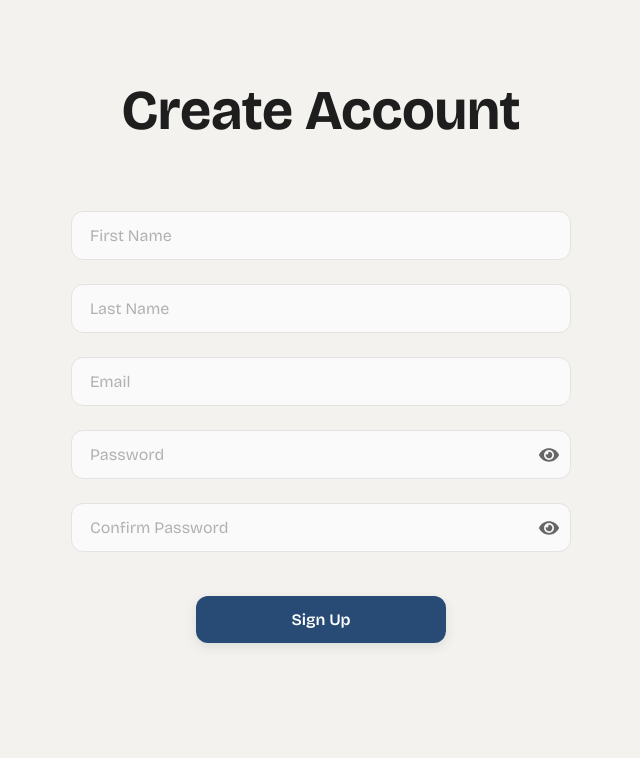
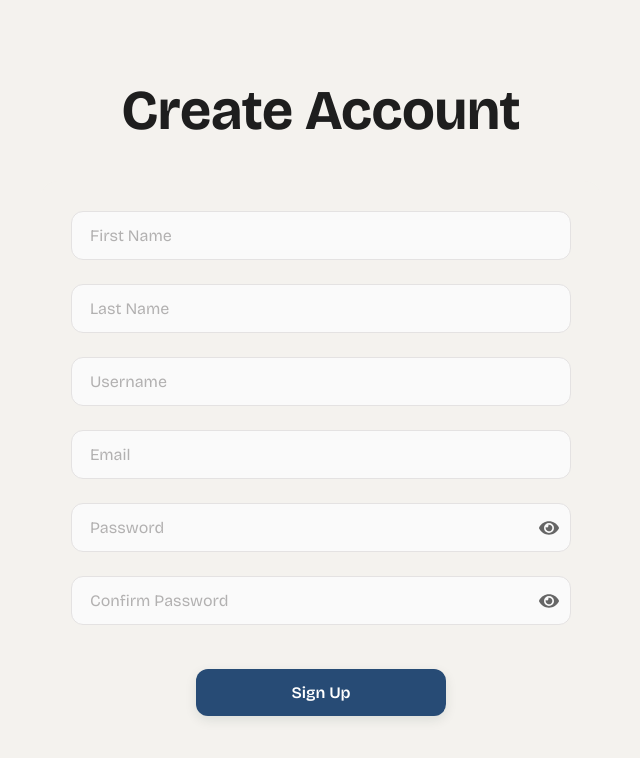
Before and after one commit to awkorn/dishlist-web, a React (Create React App) app in the folder frontend/: page /signup in a window 1280 px wide. Shown: the top 758 px of the page, without its empty margins (319-959 px from the left). Built offline with nearby package versions, Linux system fonts and the light colour scheme; no server answers.

Commit message:
update sign up to handle first last name

```diff
--- a/frontend/src/features/auth/components/SignUpForm/SignUpForm.js
+++ b/frontend/src/features/auth/components/SignUpForm/SignUpForm.js
@@ -6,18 +6,47 @@ import { FaEye, FaEyeSlash } from "react-icons/fa";
 import { useNavigate } from "react-router-dom";
 import { useAuth } from "../../../../contexts/AuthProvider";
 import styles from "./SignUpForm.module.css";
+import { useLazyQuery } from "@apollo/client";
+import { gql } from "@apollo/client";
+
+// GraphQL query to check username availability
+const CHECK_USERNAME_AVAILABILITY = gql`
+  query CheckUsernameAvailability($username: String!) {
+    checkUsernameAvailability(username: $username)
+  }
+`;
 
 const SignUpForm = () => {
   const [firstName, setFirstName] = useState("");
   const [lastName, setLastName] = useState("");
+  const [username, setUsername] = useState("");
   const [email, setEmail] = useState("");
   const [password, setPassword] = useState("");
   const [confirmPassword, setConfirmPassword] = useState("");
   const [showPassword, setShowPassword] = useState(false);
   const [showConfirmPassword, setShowConfirmPassword] = useState(false);
   const [loading, setLoading] = useState(false);
+  const [usernameError, setUsernameError] = useState("");
+  const [checkingUsername, setCheckingUsername] = useState(false);
   const navigate = useNavigate();
   const { currentUser, dbUser } = useAuth();
+
+  // Set up the username availability check query
+  const [checkUsername, { loading: usernameLoading }] = useLazyQuery(CHECK_USERNAME_AVAILABILITY, {
+    onCompleted: (data) => {
+      if (!data.checkUsernameAvailability) {
+        setUsernameError("This username is already taken. Please choose another one.");
+      } else {
+        setUsernameError("");
+      }
+      setCheckingUsername(false);
+    },
+    onError: (error) => {
+      console.error("Error checking username:", error);
+      setUsernameError("Error checking username availability");
+      setCheckingUsername(false);
+    }
+  });
 
   useEffect(() => {
     // Only redirect when both Firebase auth and MongoDB user are ready
@@ -26,15 +55,53 @@ const SignUpForm = () => {
       const isNewUser = currentUser.metadata.creationTime === currentUser.metadata.lastSignInTime;
 
       if (isNewUser) {
-        toast.success("Sign-up successful! Welcome, " + currentUser.displayName);
+        toast.success(`Welcome, ${firstName} ${lastName}!`);
       }
 
       navigate("/dishlists");
     }
-  }, [currentUser, dbUser, navigate]);
+  }, [currentUser, dbUser, navigate, firstName, lastName]);
+
+  // Validate username (only alphanumeric and underscores allowed)
+  const validateUsername = (username) => {
+    const usernameRegex = /^[a-zA-Z0-9_]+$/;
+    return usernameRegex.test(username);
+  };
+
+  // Create a debounced username check function
+  const handleUsernameChange = (e) => {
+    const value = e.target.value;
+    setUsername(value);
+
+    // First, validate the format
+    if (value && !validateUsername(value)) {
+      setUsernameError("Username can only contain letters, numbers, and underscores");
+      return;
+    }
+
+    setUsernameError("");
+
+    // If username is valid and at least 3 characters, check availability
+    if (value.length >= 3) {
+      setCheckingUsername(true);
+
+      // Add debounce logic to avoid too many requests
+      const timeoutId = setTimeout(() => {
+        checkUsername({ variables: { username: value } });
+      }, 500); // Wait 500ms after user stops typing
+
+      return () => clearTimeout(timeoutId);
+    }
+  };
 
   const handleSignUp = async (e) => {
     e.preventDefault(); // Prevents page reload
+
+    // Check for username errors
+    if (usernameError) {
+      toast.error("Please fix the username issues before submitting");
+      return;
+    }
 
     // Password verification
     const passwordRegex =
@@ -47,14 +114,26 @@ const SignUpForm = () => {
     }
 
     // Check for empty fields
-    if (!firstName || !lastName || !email || !password || !confirmPassword) {
+    if (!firstName || !lastName || !username || !email || !password || !confirmPassword) {
       toast.error("Please fill out all fields.");
+      return;
+    }
+
+    // Validate username format
+    if (!validateUsername(username)) {
+      toast.error("Username can only contain letters, numbers, and underscores");
       return;
     }
 
     // Validate passwords match
     if (password !== confirmPassword) {
       toast.error("Passwords do not match.");
+      return;
+    }
+
+    // Don't proceed if still checking username
+    if (checkingUsername || usernameLoading) {
+      toast.info("Still checking username availability. Please wait.");
       return;
     }
 
@@ -70,10 +149,10 @@ const SignUpForm = () => {
       const user = userCredentials.user;
 
       // Combine first and last name for display name
-      const fullName = `${firstName} ${lastName}`;
+      const displayName = `${firstName} ${lastName}`;
 
       try {
-        await updateProfile(user, { displayName: fullName });
+        await updateProfile(user, { displayName: displayName });
       } catch (error) {
         if (error.code === "auth/requires-recent-login") {
           toast.error("Please log in again to update your profile.");
@@ -90,6 +169,7 @@ const SignUpForm = () => {
       // Reset form fields
       setFirstName("");
       setLastName("");
+      setUsername("");
       setEmail("");
       setPassword("");
       setConfirmPassword("");
@@ -135,6 +215,21 @@ const SignUpForm = () => {
         autoComplete="family-name"
         required
       />
+
+      <div className={styles.inputWithError}>
+        <input
+          className={`${styles.signUpInput} ${usernameError ? styles.inputError : ''}`}
+          id="username"
+          type="text"
+          value={username}
+          placeholder="Username"
+          onChange={handleUsernameChange}
+          autoComplete="username"
+          required
+        />
+        {checkingUsername && <span className={styles.checkingUsername}>Checking username...</span>}
+        {usernameError && <div className={styles.errorMessage}>{usernameError}</div>}
+      </div>
 
       <input
         className={styles.signUpInput}
--- a/frontend/src/features/auth/components/SignUpForm/SignUpForm.module.css
+++ b/frontend/src/features/auth/components/SignUpForm/SignUpForm.module.css
@@ -209,9 +209,22 @@
   text-decoration: underline;
 }
 
+.checkingUsername {
+  font-size: 12px;
+  color: #666;
+  margin-top: 4px;
+  display: block;
+  font-style: italic;
+}
+
 /* Error states */
 .inputError {
   border-color: #f44336;
+}
+
+.inputWithError {
+  position: relative;
+  width: 100%;
 }
 
 .errorMessage {
```
